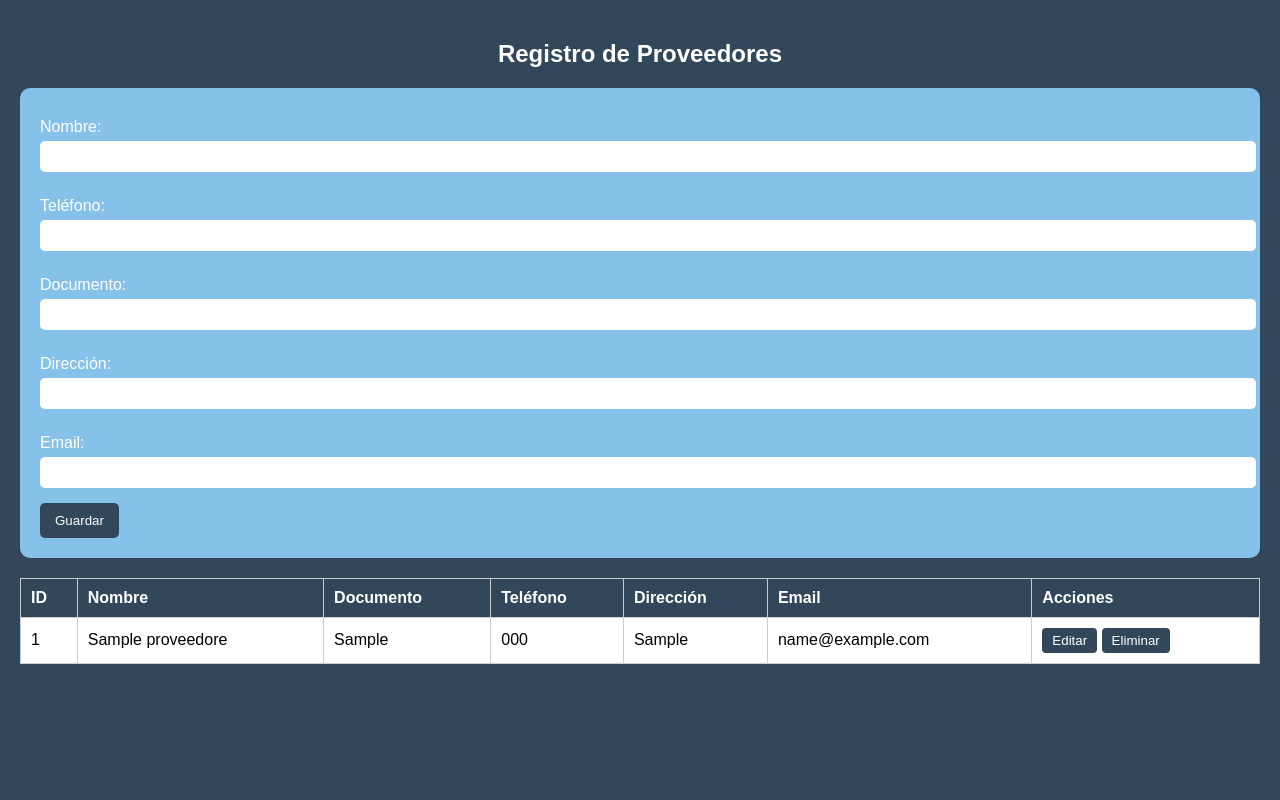
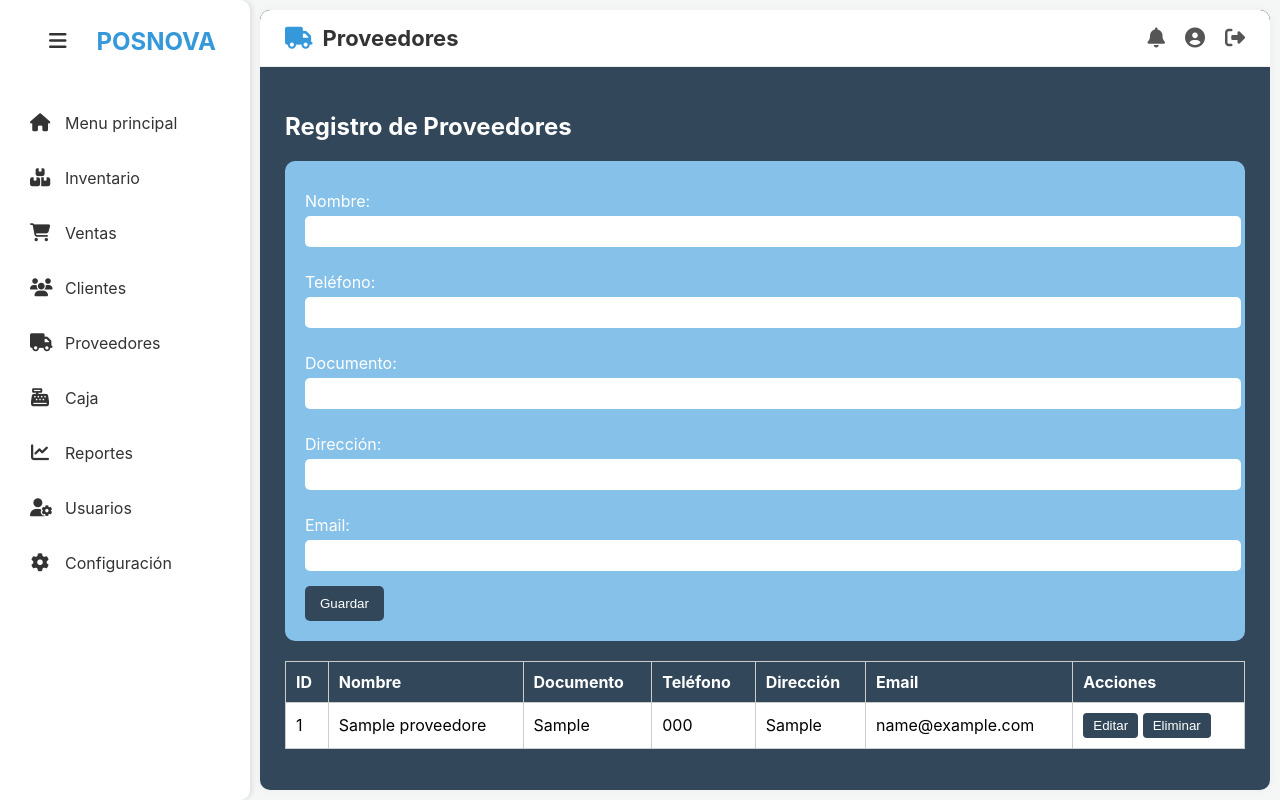
Before and after one commit to WolfLopez849/AAV, a PHP site: page /proveedores/index.php in a window 1280 px wide. Run offline with PHP 8.4, Linux system fonts and the light colour scheme; the visitor is signed in with stand-in values (Sample User, id 1); tables that the repository leaves empty hold one stand-in row (values such as "Sample post").

Commit message:
ajustes al diseño de proveedores

```diff
--- a/proveedores/index.php
+++ b/proveedores/index.php
@@ -72,11 +72,11 @@ elseif ($_SERVER["REQUEST_METHOD"] === "POST") {
     if (isset($_POST["actualizar"])) {
         $id_actualizar = $_POST["id"];
         $proveedorDB->update($id_actualizar, $nombre, $documento, $telefono, $direccion, $email);
-        header("Location: proveedores.php");
+        header("Location: index.php");
         exit;
     } elseif (isset($_POST["guardar"])) {
         $proveedorDB->insert($nombre, $documento, $telefono, $direccion, $email);
-        header("Location: proveedores.php");
+        header("Location: index.php");
         exit;
     }
 }
@@ -90,7 +90,7 @@ if (isset($_POST['eliminar'])) {
         $proveedorDB->resetAutoIncrement();
     }
 
-    header("Location: proveedores.php");
+    header("Location: index.php");
     exit;
 }
 
@@ -102,89 +102,57 @@ $proveedores = $proveedorDB->getAll();
 <!DOCTYPE html>
 <html lang="es">
 <head>
-    <meta charset="UTF-8">
+    <meta charset="UTF-8" />
+    <meta name="viewport" content="width=device-width, initial-scale=1.0"/>
     <title>Registro de Proveedores</title>
-    <style>
-        body {
-            font-family: Arial, sans-serif;
-            background-color: #32475a;
-            color: white;
-            margin: 0;
-            padding: 20px;
-        }
+    <!-- Enlace al archivo de estilos CSS -->
+    <link rel="stylesheet" href="styles.css" />
+    <!-- Enlace a Font Awesome para los iconos -->
+    <link rel="stylesheet" href="https://cdnjs.cloudflare.com/ajax/libs/font-awesome/6.5.0/css/all.min.css"/>
 
-        .contenedor {
-            background-color: #86c1e9;
-            padding: 20px;
-            border-radius: 10px;
-        }
-
-        h2 {
-            text-align: center;
-            color: white;
-        }
-
-        label {
-            display: block;
-            margin-top: 10px;
-            color: white;
-        }
-
-        input {
-            width: 100%;
-            padding: 8px;
-            margin-top: 5px;
-            margin-bottom: 15px;
-            border: none;
-            border-radius: 5px;
-        }
-
-        button {
-            background-color: #32475a;
-            color: white;
-            border: none;
-            padding: 10px 15px;
-            border-radius: 5px;
-            cursor: pointer;
-        }
-
-        table {
-            width: 100%;
-            margin-top: 20px;
-            background-color: white;
-            color: black;
-            border-collapse: collapse;
-        }
-
-        th, td {
-            padding: 10px;
-            border: 1px solid #ccc;
-            text-align: left;
-        }
-
-        th {
-            background-color: #32475a;
-            color: white;
-        }
-
-        .acciones a {
-            margin-right: 5px;
-            color: white;
-            background-color: #32475a;
-            padding: 5px 10px;
-            border-radius: 4px;
-            text-decoration: none;
-        }
-
-        .acciones a:hover {
-            background-color: #1f2d3a;
-        }
-    </style>
 </head>
 <body>
 
+    <div class="app-container" id="appContainer">
+        <!-- Sidebar -->
+        <aside class="sidebar">
+            <div class="logo">
+                <!-- Botón de alternancia dentro del logo -->
+                <button class="sidebar-toggle-btn" id="sidebarToggleBtn">
+                    <i class="fas fa-bars"></i>
+                </button>
+                <span>POSNOVA</span>
+            </div>
+            <nav>
+                <ul>
+                    <li onclick="location.href='../Menu/index.php'"><i class="fas fa-home"></i> <span>Menu principal</span></li>
+                    <li onclick="location.href='../inventario/inventario.html'"><i class="fas fa-boxes"></i> <span>Inventario</span></li>
+                    <li onclick="location.href='../ventas/index.php'"><i class="fas fa-shopping-cart"></i> <span>Ventas</span></li>
+                    <li onclick="location.href='../clientes/clientes.php'"><i class="fas fa-users"></i> <span>Clientes</span></li>
+                    <li onclick="location.href='../proveedores/index.php'"><i class="fas fa-truck"></i> <span>Proveedores</span></li>
+                    <li onclick="location.href='../caja/index.html'"><i class="fas fa-cash-register"></i> <span>Caja</span></li>
+                    <li onclick="location.href='../reportes/index.php'"><i class="fas fa-chart-line"></i> <span>Reportes</span></li>
+                    <li onclick="location.href='../usuarios/index.php'"><i class="fas fa-user-cog"></i> <span>Usuarios</span></li>
+                    <li onclick="location.href='../configuracion/config.php'"><i class="fas fa-cog"></i> <span>Configuración</span></li>
+                </ul>
+            </nav>
+        </aside>
+
+        <!-- Contenido principal -->
+        <div class="main-content">
+            <!-- Topbar -->
+            <header class="topbar">
+                <div class="title">
+                    <h2><i class="fas fa-truck"></i> <span>Proveedores</span>
+                </div>
+                <div class="topbar-icons">
+                    <i class="fas fa-bell"></i>
+                    <i class="fas fa-user-circle"></i>
+                    <i class="fas fa-right-from-bracket logout" onclick="location.href='../login/logout.php'"></i>
+                </div>
+            </header>
+            <section>
                 <h2><?= $editando ? 'Editar Proveedor' : 'Registro de Proveedores' ?></h2>
-
                 <div class="contenedor">
                     <form method="POST">
                         <input type="hidden" name="id" value="<?= $edit_id ?>">
@@ -206,7 +174,7 @@ $proveedores = $proveedorDB->getAll();
 
                         <?php if ($editando): ?>
                             <button type="submit" name="actualizar">Actualizar</button>
-            <a href="proveedores.php" style="margin-left: 10px;">Cancelar</a>
+                            <a href="index.php" style="margin-left: 10px;">Cancelar</a>
                         <?php else: ?>
                             <button type="submit" name="guardar">Guardar</button>
                         <?php endif; ?>
@@ -233,12 +201,12 @@ $proveedores = $proveedorDB->getAll();
                             <td><?= htmlspecialchars($row['email']) ?></td>
                             <td class="acciones">
                     <!-- Botón Editar -->
-    <form method="post" action="proveedores.php" style="display:inline;">
+                    <form method="post" action="index.php" style="display:inline;">
                         <input type="hidden" name="editar" value="<?= $row['id'] ?>">
                         <button type="submit" style="background:#32475a; color:white; border:none; padding:5px 10px; border-radius:4px; cursor:pointer;">Editar</button>
                     </form>
                     <!-- Botón Eliminar -->
-    <form method="post" action="proveedores.php" style="display:inline;" onsubmit="return confirm('¿Eliminar este proveedor?');">
+                    <form method="post" action="index.php" style="display:inline;" onsubmit="return confirm('¿Eliminar este proveedor?');">
                         <input type="hidden" name="eliminar" value="<?= $row['id'] ?>">
                         <button type="submit" style="background:#32475a; color:white; border:none; padding:5px 10px; border-radius:4px; cursor:pointer;">Eliminar</button>
                     </form>
@@ -246,6 +214,11 @@ $proveedores = $proveedorDB->getAll();
                         </tr>
                     <?php endforeach; ?>
                 </table>
+            </section>
+        </div>
+    </div>
 
+    <!-- Enlace al archivo JavaScript -->
+    <script src="main.js"></script>
 </body>
 </html>
--- /dev/null
+++ b/proveedores/main.js
@@ -0,0 +1,20 @@
+// JavaScript para alternar la visibilidad de la barra lateral
+document.addEventListener('DOMContentLoaded', function() {
+    console.log('DOM completamente cargado. main.js está ejecutándose.'); // Mensaje de depuración
+
+    const sidebarToggleBtn = document.getElementById('sidebarToggleBtn');
+    const appContainer = document.getElementById('appContainer');
+
+    // Asegúrate de que el botón existe antes de añadir el event listener
+    if (sidebarToggleBtn) {
+        console.log('Botón de alternancia encontrado en main.js.'); // Mensaje de depuración
+        sidebarToggleBtn.addEventListener('click', function() {
+            console.log('Botón de alternancia clicado en main.js.'); // Mensaje de depuración
+            appContainer.classList.toggle('collapsed');
+            // La visibilidad del texto del logo y los elementos de navegación se maneja con CSS
+            // a través de la clase 'collapsed' y las transiciones de opacidad y ancho.
+        });
+    } else {
+        console.error('El botón con ID "sidebarToggleBtn" no fue encontrado en main.js. Asegúrate de que el ID es correcto y el elemento existe en el HTML.');
+    }
+});
--- /dev/null
+++ b/proveedores/styles.css
@@ -0,0 +1,264 @@
+/* Estilos generales */
+body {
+    font-family: 'Inter', sans-serif;
+    margin: 0;
+    background-color: #f4f7f6;
+    display: flex;
+    height: 100vh;
+    overflow: hidden; /* Evita el scroll global */
+}
+
+.app-container {
+    display: flex;
+    width: 100%;
+    height: 100%;
+    transition: all 0.3s ease;
+}
+
+/* Sidebar */
+.sidebar {
+    width: 250px;
+    background-color: #ffffff; /* Color oscuro para la sidebar */
+    color: #333; /* Color de texto claro */
+    padding: 20px 0;
+    box-shadow: 2px 0 5px rgba(0, 0, 0, 0.1);
+    display: flex;
+    flex-direction: column;
+    transition: width 0.3s ease;
+    border-top-right-radius: 10px;
+    border-bottom-right-radius: 10px;
+    position: relative; /* Para posicionar el botón si es necesario */
+}
+
+.app-container.collapsed .sidebar {
+    width: 60px; /* Ancho reducido cuando está colapsada */
+}
+
+.logo {
+    display: flex; /* Usar flexbox para alinear el botón y el texto */
+    align-items: center;
+    justify-content: center; /* Centrar el contenido del logo */
+    margin-bottom: 30px;
+    font-size: 24px;
+    font-weight: bold;
+    color: #3498db; /* Color de acento para el logo */
+    padding: 0 10px; /* Añadir padding para que el botón no toque el borde */
+}
+
+.logo span {
+    transition: opacity 0.3s ease, width 0.3s ease; /* Transición para el texto del logo */
+    white-space: nowrap; /* Evita que el texto se rompa en varias líneas */
+    overflow: hidden; /* Oculta el texto que se desborda */
+    width: auto; /* Ancho automático por defecto */
+}
+
+.app-container.collapsed .logo span {
+    opacity: 0; /* Oculta el texto del logo con una transición suave */
+    width: 0; /* Colapsa el espacio del texto */
+    margin-left: -15px; /* Ajusta el margen para que el botón se mueva */
+}
+
+nav ul {
+    list-style: none;
+    padding: 0;
+    margin: 0;
+}
+
+nav ul li {
+    padding: 15px 20px;
+    display: flex;
+    align-items: center;
+    cursor: pointer;
+    transition: background-color 0.2s ease, color 0.2s ease;
+    border-radius: 8px;
+    margin: 5px 10px;
+}
+
+nav ul li:hover {
+    background-color: #34495e; /* Color al pasar el ratón */
+    color: #ffffff;
+}
+
+nav ul li i {
+    margin-right: 15px;
+    font-size: 18px;
+    width: 20px; /* Asegura un ancho fijo para los iconos */
+    text-align: center;
+}
+
+/* Estilos cuando la barra lateral está colapsada */
+.app-container.collapsed nav ul li {
+    justify-content: center;
+    margin: 5px 0;
+    width: 100%;
+    box-sizing: border-box;
+}
+.contenedor {
+    background-color: #86c1e9;
+    padding: 20px;
+    border-radius: 10px;
+}
+
+label {
+    display: block;
+    margin-top: 10px;
+    color: white;
+}
+
+input {
+    width: 100%;
+    padding: 8px;
+    margin-top: 5px;
+    margin-bottom: 15px;
+    border: none;
+    border-radius: 5px;
+}
+
+button {
+    background-color: #32475a;
+    color: white;
+    border: none;
+    padding: 10px 15px;
+    border-radius: 5px;
+    cursor: pointer;
+}
+table {
+    width: 100%;
+    margin-top: 20px;
+    background-color: white;
+    color: black;
+    border-collapse: collapse;
+}
+
+button {
+    background-color: #32475a;
+    color: white;
+    border: none;
+    padding: 10px 15px;
+    border-radius: 5px;
+    cursor: pointer;
+}
+table {
+    width: 100%;
+    margin-top: 20px;
+    background-color: white;
+    color: black;
+    border-collapse: collapse;
+}
+th, td {
+    padding: 10px;
+    border: 1px solid #ccc;
+    text-align: left;
+}
+th {
+    background-color: #32475a;
+    color: white;
+}
+.acciones a {
+    margin-right: 5px;
+    color: white;
+    background-color: #32475a;
+    padding: 5px 10px;
+    border-radius: 4px;
+    text-decoration: none;
+}
+.acciones a:hover {
+    background-color: #1f2d3a;
+}
+
+.app-container.collapsed nav ul li i {
+    margin-right: 0; /* Elimina el margen a la derecha del icono */
+}
+nav ul li span {
+    transition: opacity 0.3s ease, width 0.3s ease; /* Transición para el texto del menú */
+    white-space: nowrap; /* Evita que el texto se rompa en varias líneas */
+    overflow: hidden; /* Oculta el texto que se desborda */
+    width: auto; /* Ancho automático por defecto */
+}
+
+.app-container.collapsed nav ul li span {
+    opacity: 0; /* Oculta el texto del menú con una transición suave */
+    width: 0; /* Colapsa el espacio del texto */
+}
+
+/* Contenido principal */
+.main-content {
+    flex-grow: 1;
+    background-color: #324759;
+    border-radius: 10px;
+    margin: 10px;
+    box-shadow: 0 0 10px rgba(0, 0, 0, 0.05);
+    display: flex;
+    flex-direction: column;
+    overflow: hidden; /* Evita el scroll dentro del main content si no es necesario */
+    transition: margin-left 0.3s ease; /* Transición para el margen izquierdo */
+    color: #ffffff; /* Color de texto claro para el contenido principal */
+}
+
+.app-container.collapsed .main-content {
+    margin-left: 0; /* Ajusta el margen cuando la sidebar está colapsada */
+}
+
+/* Topbar */
+.topbar {
+    display: flex;
+    justify-content: space-between;
+    align-items: center;
+    padding: 15px 25px;
+    background-color: #ffffff;
+    border-bottom: 1px solid #eee;
+    box-shadow: 0 2px 4px rgba(0, 0, 0, 0.03);
+    border-top-left-radius: 10px;
+    border-top-right-radius: 10px;
+}
+
+.topbar .title h2 {
+    margin: 0;
+    color: #333;
+    font-size: 22px;
+    display: flex;
+    align-items: center;
+}
+
+.topbar .title h2 i {
+    margin-right: 10px;
+    color: #3498db;
+}
+
+.topbar-icons {
+    display: flex;
+    align-items: center;
+}
+
+.topbar-icons i {
+    font-size: 20px;
+    margin-left: 20px;
+    color: #555;
+    cursor: pointer;
+    transition: color 0.2s ease;
+}
+
+.topbar-icons i:hover {
+    color: #369AD9;
+}
+
+/* Botón de toggle de la sidebar */
+.sidebar-toggle-btn {
+    background: none;
+    border: none;
+    color: #333; /* Color blanco para el botón en la sidebar */
+    font-size: 20px;
+    cursor: pointer;
+    margin-right: 15px; /* Espacio entre el botón y el texto del logo */
+    transition: color 0.2s ease;
+}
+
+.sidebar-toggle-btn:hover {
+    color: #369AD9;
+}
+
+section {
+    flex-grow: 1;
+    padding: 25px;
+    overflow-y: auto; /* Permite el scroll dentro de la sección si el contenido es largo */
+}
```
Lines whose indentation alone changed are shown as unchanged.
